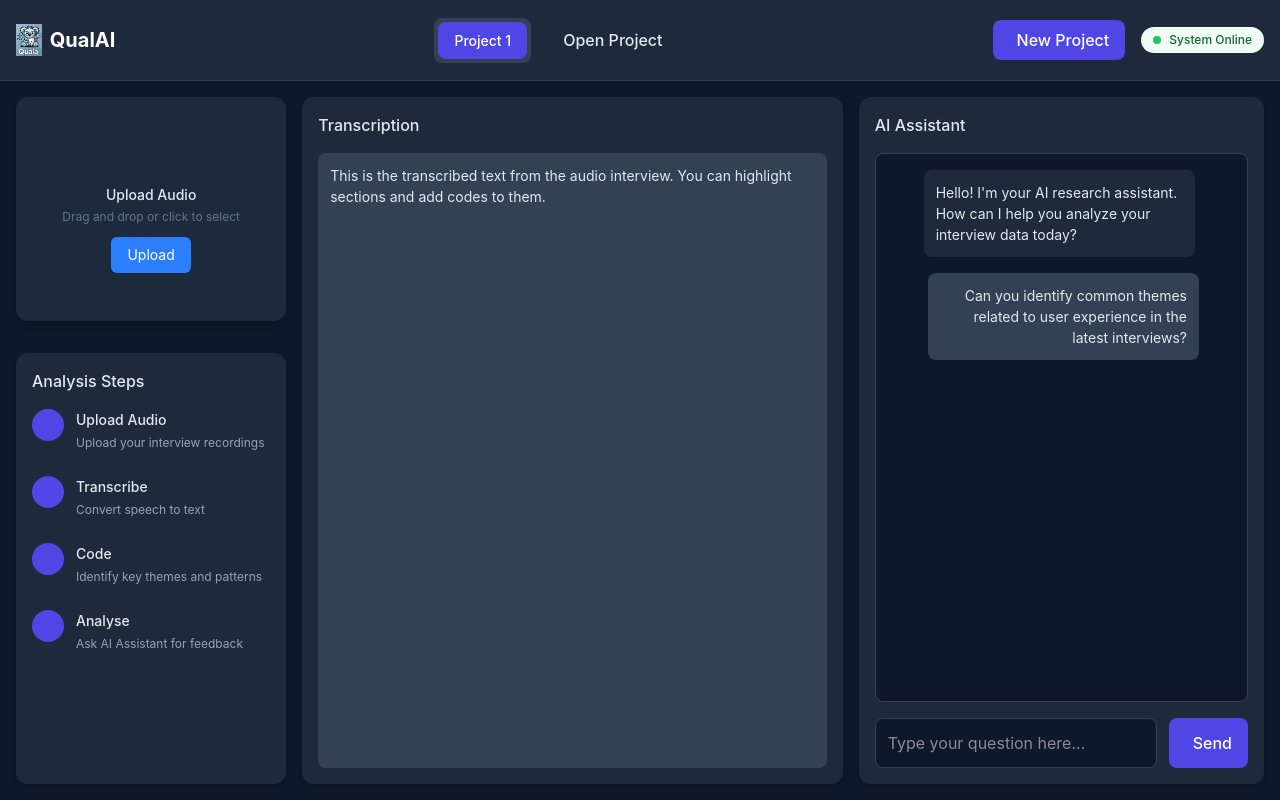
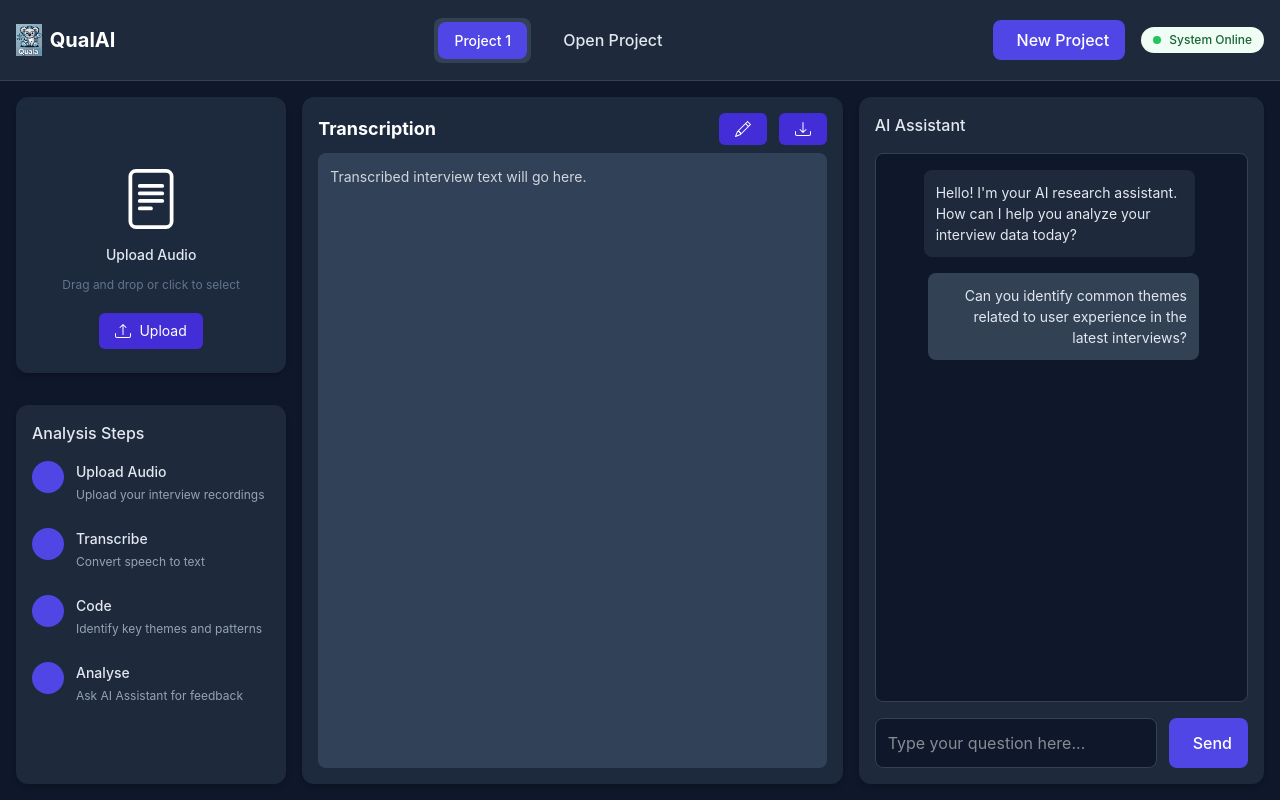
Before and after one commit to Monash-FIT3170/2025W2-QualAI, a React (Vite) app in the folder client/: page / in a window 1280 px wide. Built offline with nearby package versions, Linux system fonts and the light colour scheme.

Commit message:
Updated tailwind components/icons for upload audio and transcription sections

```diff
--- a/client/src/assets/styles/TranscriptionSection.css
+++ /dev/null
@@ -1,49 +0,0 @@
-.transcription-card {
-    background-color: #1e293b;
-    border-radius: 0.75rem;
-    box-shadow: 0 4px 6px -1px rgba(0, 0, 0, 0.1), 0 2px 4px -1px rgba(0, 0, 0, 0.06);
-    padding: 1rem;
-    flex: 1;
-    display: flex;
-    flex-direction: column;
-  }
-
-  .transcription-content {
-    background-color: #334155;
-    border-radius: 0.5rem;
-    padding: 0.75rem;
-    flex: 1;
-    display: flex;
-    flex-direction: column;
-  }
-
-  .transcription-text {
-    flex: 1;
-    overflow-y: auto;
-  }
-
-  .transcription-text p {
-    font-size: 0.875rem;
-    color: #e2e8f0;
-    line-height: 1.5;
-  }
-
-  .transcription-actions {
-    display: flex;
-    justify-content: flex-end;
-    margin-top: 0.5rem;
-  }
-
-  .action-btn {
-    background: none;
-    border: none;
-    color: #94a3b8;
-    cursor: pointer;
-    padding: 0.25rem;
-    margin-left: 0.5rem;
-    transition: color 0.2s;
-  }
-
-  .action-btn:hover {
-    color: #e2e8f0;
-  }
--- a/client/src/components/TranscriptionSection.jsx
+++ b/client/src/components/TranscriptionSection.jsx
@@ -1,22 +1,42 @@
 import React from 'react';
-import '../assets/styles/TranscriptionSection.css';
 
 const TranscriptionSection = () => {
   return (
-    <div className="transcription-card">
-      <h3 className="card-title">Transcription</h3>
-      <div className="transcription-content">
-        <div className="transcription-text">
-          <p>
-            This is the transcribed text from the audio interview. You can highlight sections
-            and add codes to them.
+    <div className="bg-slate-800 rounded-xl shadow-md p-4 flex-1 flex flex-col">
+      <div className="flex justify-between items-center mb-2 font-sora">
+        <h3 className="text-lg text-white font-bold">Transcription</h3>
+          <div className='flex gap-3'>
+            <button
+              className="bg-indigo-700 text-white text-sm px-4 py-2 rounded-md hover:bg-indigo-600 flex items-center gap-2"
+              //onClick={editTranscription} // editing/highlighting transcriptions will be implemented later.
+            >
+              <svg xmlns="http://www.w3.org/2000/svg" width="16" height="16" fill="currentColor" class="bi bi-pencil" viewBox="0 0 16 16">
+              <path d="M12.146.146a.5.5 0 0 1 .708 0l3 3a.5.5 0 0 1 0 .708l-10 10a.5.5 0 0 1-.168.11l-5 2a.5.5 0 0 1-.65-.65l2-5a.5.5 0 0 1 .11-.168zM11.207 2.5 13.5 4.793 14.793 3.5 12.5 1.207zm1.586 3L10.5 3.207 4 9.707V10h.5a.5.5 0 0 1 .5.5v.5h.5a.5.5 0 0 1 .5.5v.5h.293zm-9.761 5.175-.106.106-1.528 3.821 3.821-1.528.106-.106A.5.5 0 0 1 5 12.5V12h-.5a.5.5 0 0 1-.5-.5V11h-.5a.5.5 0 0 1-.468-.325"/>
+              </svg>
+            </button>
+
+            <button
+              className="bg-indigo-700 text-white text-sm px-4 py-2 rounded-md hover:bg-indigo-600 flex items-center gap-2"
+              //onClick={downloadTranscription} // download transcription placeholder
+            >
+              <svg xmlns="http://www.w3.org/2000/svg" width="16" height="16" fill="currentColor" class="bi bi-download" viewBox="0 0 16 16">
+              <path d="M.5 9.9a.5.5 0 0 1 .5.5v2.5a1 1 0 0 0 1 1h12a1 1 0 0 0 1-1v-2.5a.5.5 0 0 1 1 0v2.5a2 2 0 0 1-2 2H2a2 2 0 0 1-2-2v-2.5a.5.5 0 0 1 .5-.5"/>
+              <path d="M7.646 11.854a.5.5 0 0 0 .708 0l3-3a.5.5 0 0 0-.708-.708L8.5 10.293V1.5a.5.5 0 0 0-1 0v8.793L5.354 8.146a.5.5 0 1 0-.708.708z"/>
+              </svg>
+            </button>
+        </div>
+      </div>
+      <div className="bg-slate-700 rounded-lg p-3 flex-1 flex flex-col">
+        <div className="flex-1 overflow-y-auto">
+          <p className="text-sm text-gray-300 leading-6">
+            Transcribed interview text will go here.
           </p>
         </div>
-        <div className="transcription-actions">
-          <button className="action-btn">
+        <div className="flex justify-end mt-2">
+          <button className="bg-transparent border-0 text-slate-400 cursor-pointer p-1 ml-2 transition-colors hover:text-slate-200">
             <i className="icon-code"></i>
           </button>
-          <button className="action-btn">
+          <button className="bg-transparent border-0 text-slate-400 cursor-pointer p-1 ml-2 transition-colors hover:text-slate-200">
             <i className="icon-highlighter"></i>
           </button>
         </div>
--- a/client/src/components/UploadAudioCard.jsx
+++ b/client/src/components/UploadAudioCard.jsx
@@ -2,39 +2,29 @@ import React from 'react';
 // Remove this import: import '../assets/styles/UploadAudioCard.css';
 
 const UploadAudioCard = () => {
-  const handleUpload = () => {
-    const fileInput = document.createElement('input');
-    fileInput.type = 'file';
-    fileInput.accept = 'audio/*';
-    fileInput.style.display = 'none';
-
-    fileInput.addEventListener('change', (e) => {
-      if (e.target.files.length > 0) {
-        const file = e.target.files[0];
-        console.log('Selected audio file:', file.name);
-        // Handle the selected audio file
-      }
-    });
-
-    document.body.appendChild(fileInput);
-    fileInput.click();
-    document.body.removeChild(fileInput);
-  };
 
   return (
     <div className="bg-slate-800 rounded-xl shadow-md p-4 mb-4">
-      <div className="flex flex-col items-center justify-center py-8 px-4">
+      <div className="flex flex-col items-center justify-center py-2 px-4 gap-2">
         <div className="text-2xl text-slate-400 mb-2">
           <i className="icon-cloud-upload"></i>
         </div>
+        <svg xmlns="http://www.w3.org/2000/svg" width="60" height="60" fill="white" className="text-white mb-2" viewBox="0 0 16 16">
+          <path d="M5 4a.5.5 0 0 0 0 1h6a.5.5 0 0 0 0-1zm-.5 2.5A.5.5 0 0 1 5 6h6a.5.5 0 0 1 0 1H5a.5.5 0 0 1-.5-.5M5 8a.5.5 0 0 0 0 1h6a.5.5 0 0 0 0-1zm0 2a.5.5 0 0 0 0 1h3a.5.5 0 0 0 0-1z"/>
+          <path d="M2 2a2 2 0 0 1 2-2h8a2 2 0 0 1 2 2v12a2 2 0 0 1-2 2H4a2 2 0 0 1-2-2zm10-1H4a1 1 0 0 0-1 1v12a1 1 0 0 0 1 1h8a1 1 0 0 0 1-1V2a1 1 0 0 0-1-1"/>
+        </svg>
         <h3 className="text-sm font-medium text-slate-200 mb-1">Upload Audio</h3>
         <p className="text-xs text-slate-500 mb-3">Drag and drop or click to select</p>
-        <button
-          className="bg-blue-500 text-white text-sm px-4 py-2 rounded-md hover:bg-blue-700 flex items-center gap-2"
-          onClick={handleUpload}
+        <label
+          className="bg-indigo-700 text-white text-sm px-4 py-2 rounded-md hover:bg-indigo-600 flex items-center gap-2"
         >
-          Upload
-        </button>
+          <input type="file" className="hidden"/>
+            <svg xmlns="http://www.w3.org/2000/svg" width="16" height="16" fill="currentColor" class="bi bi-upload" viewBox="0 0 16 16">
+                <path d="M.5 9.9a.5.5 0 0 1 .5.5v2.5a1 1 0 0 0 1 1h12a1 1 0 0 0 1-1v-2.5a.5.5 0 0 1 1 0v2.5a2 2 0 0 1-2 2H2a2 2 0 0 1-2-2v-2.5a.5.5 0 0 1 .5-.5"/>
+                <path d="M7.646 1.146a.5.5 0 0 1 .708 0l3 3a.5.5 0 0 1-.708.708L8.5 2.707V11.5a.5.5 0 0 1-1 0V2.707L5.354 4.854a.5.5 0 1 1-.708-.708z"/>
+            </svg>
+            Upload
+        </label>
       </div>
     </div>
   );
--- /dev/null
+++ b/package.json
@@ -0,0 +1,5 @@
+{
+  "dependencies": {
+    "bootstrap-icons": "^1.13.1"
+  }
+}
```
Also changed, not shown: client/src/assets/styles/UploadAudioCard.css (deleted, +0 -34 lines), 1 other file (tests, documents, lock files or other folders).
